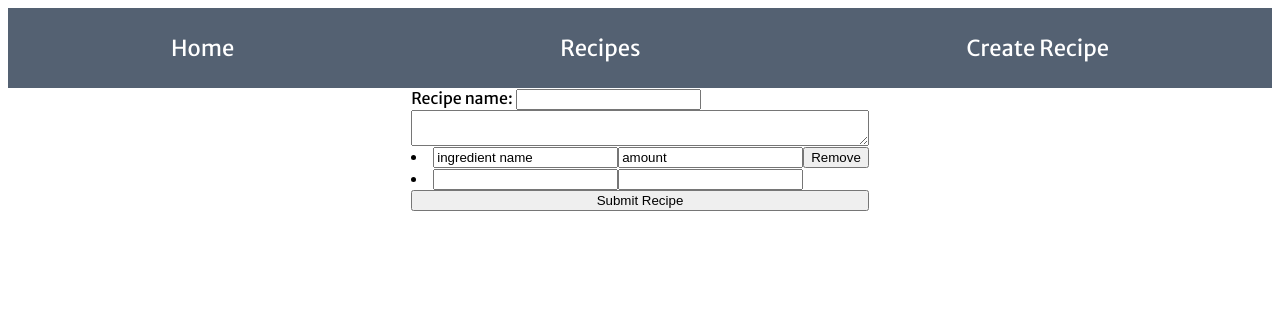
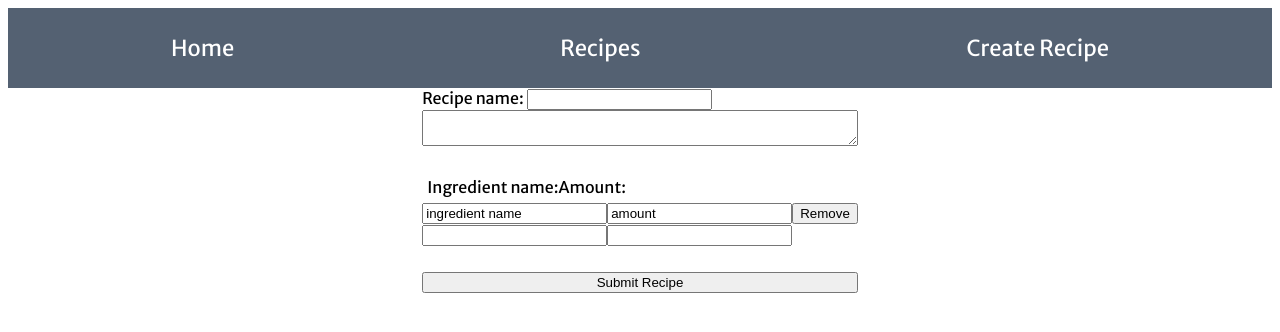
Before and after one commit to soenderby/recipe-webapp, a Next.js app: page /create-recipe in a window 1280 px wide. Shown: the top 332 px of the page. Built offline with nearby package versions, Linux system fonts and the light colour scheme.

Commit message:
Added titels to ingredient list
They need to be aligned with the inputs

```diff
--- a/components/createRecipeComponents/ingredient-list.js
+++ b/components/createRecipeComponents/ingredient-list.js
@@ -2,8 +2,15 @@ import React from 'react';
 import { partial } from 'ramda';
 import IngredientInput from '../createRecipeComponents/ingredient-input';
 
+import './ingredient-list.scss';
+
 export default ({ ingredients = [], onChange, onRemove }) =>
-  <div className='ingredient-list'>
+  <ul className='ingredient-list'>
+    <li className='titels'>
+      {/* TODO: find a way to align the titels with the inputs */}
+      <label className='ingredient-name-titel'>Ingredient name:</label>
+      <label className='ingredient-amount-titel'>Amount:</label>
+    </li>
     {
       ingredients.map( (ingredient, index)  =>
         <IngredientInput
@@ -15,5 +22,5 @@ export default ({ ingredients = [], onChange, onRemove }) =>
         />
       )
     }
-  </div>
+  </ul>
 ;
--- /dev/null
+++ b/components/createRecipeComponents/ingredient-list.scss
@@ -0,0 +1,16 @@
+@import '../../theme/theme';
+
+.ingredient-list {
+  display: flexbox;
+  flex-direction: column;
+  justify-content: space-around;
+  align-items: center;
+
+  padding: 10px 0;
+
+  list-style-type: none;
+
+  .titels {
+    padding: 5px;
+  }
+}
--- a/components/navbar/navbar.scss
+++ b/components/navbar/navbar.scss
@@ -17,6 +17,7 @@
 
   //box-shadow: 0px -2px 15px rgba(50, 50, 50, 0.45);
   .navbar-button {
+    //border-style: solid;
     border-width: 2px;
     border-color: $secondary-dark;
   }
--- a/pages/create-recipe.js
+++ b/pages/create-recipe.js
@@ -60,6 +60,7 @@ export default () => {
           )(text)
       }
     />
+    <>
       <IngredientList
         ingredients={ recipe.ingredients }
         onChange={
@@ -71,6 +72,7 @@ export default () => {
         }
         onRemove={ id => dispatch(removeIngredient(id)) }
       />
+    </>
     <button className='submit-button'>Submit Recipe</button>
   </Layout>
   );
```
Also changed, not shown: .babelrc, 1 other file (tests, documents, lock files or other folders). Lines whose indentation alone changed are shown as unchanged.
